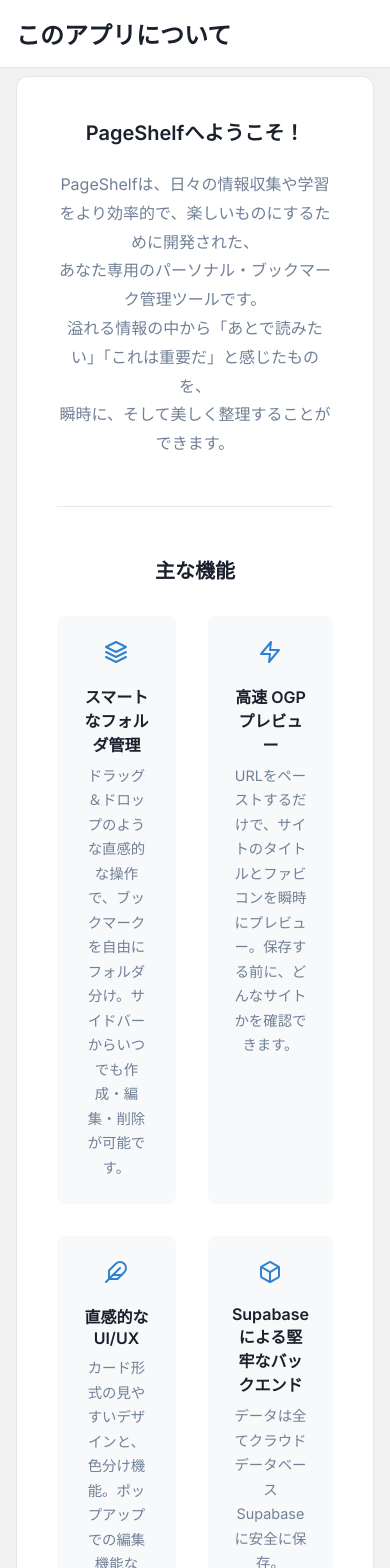
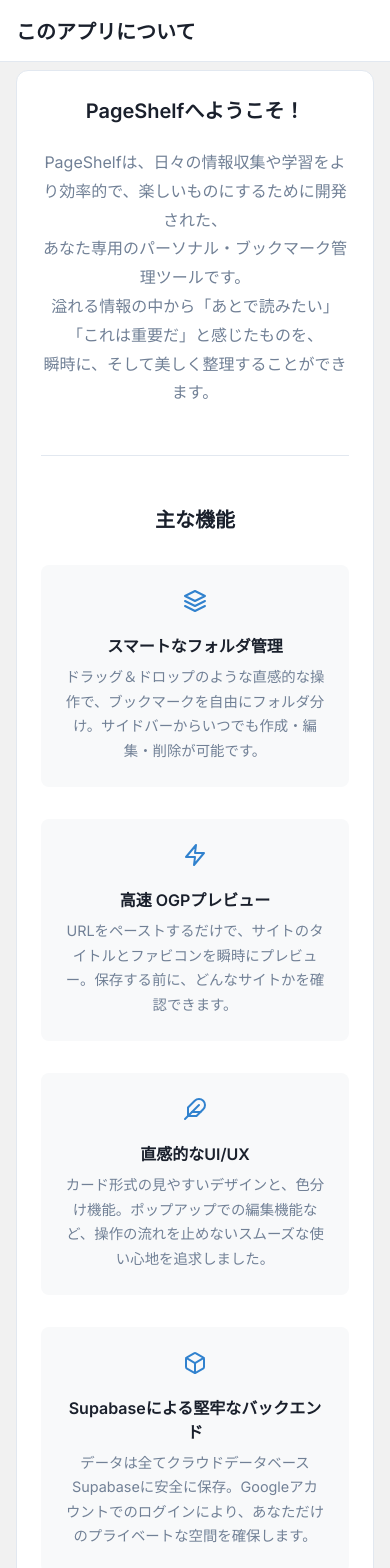
Before and after one commit to bpen-dev/PageShelf, a Next.js app: page /about in a window 390 px wide. Shown: the top 1568 px of the page. Built offline with nearby package versions, Linux system fonts and the light colour scheme; no server answers.

Commit message:
スマホ表示の改善

```diff
--- a/src/app/about/page.module.css
+++ b/src/app/about/page.module.css
@@ -97,3 +97,16 @@
 .buttonSecondary:hover {
   background-color: #cbd5e0;
 }
+
+/* 👇 [追加] スマホ画面用のスタイル */
+@media (max-width: 768px) {
+  .headerTitle {
+    font-size: 1.25rem;
+  }
+  .container {
+    padding: 1.5rem;
+  }
+  .featuresGrid {
+    grid-template-columns: 1fr;
+  }
+}
--- a/src/app/landing.module.css
+++ b/src/app/landing.module.css
@@ -62,7 +62,7 @@
   width: 100%;
   max-width: 1200px;
   margin: 0 auto;
-  padding: 4rem 2rem;
+  padding: 2rem 2rem;
   border-top: 1px solid var(--border-color);
 }
 
@@ -86,3 +86,21 @@
   color: var(--text-secondary);
   line-height: 1.7;
 }
+
+/* 👇 [追加] スマホ画面用のスタイル */
+@media (max-width: 768px) {
+  .title {
+    font-size: 2.0rem;
+  }
+  .subtitle {
+    font-size: 1rem;
+  }
+  .features {
+    grid-template-columns: 1fr;
+  }
+  .ctaButton > div > button { /* AuthButtonの中のbuttonを直接指定 */
+  transform: none;
+  font-size: 1rem;
+  padding: 0.75rem 2rem;
+}
+}
```
